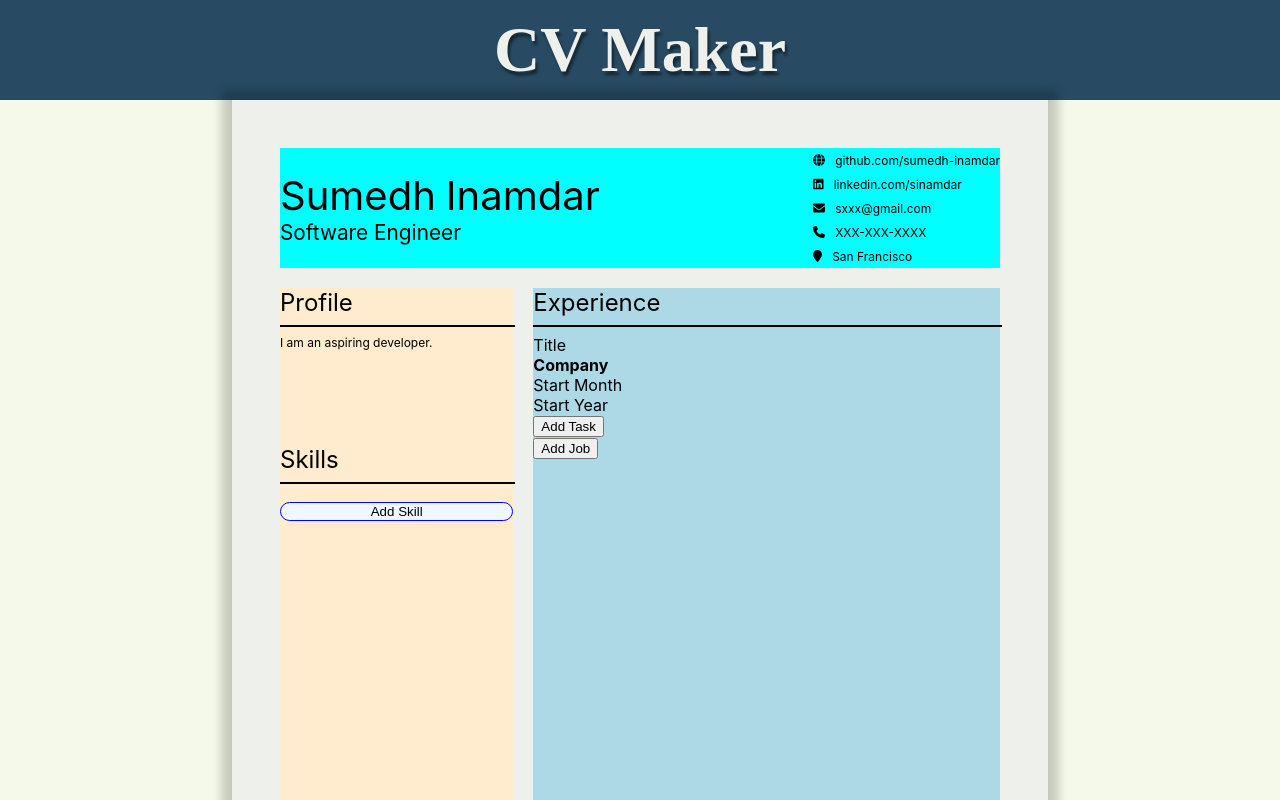
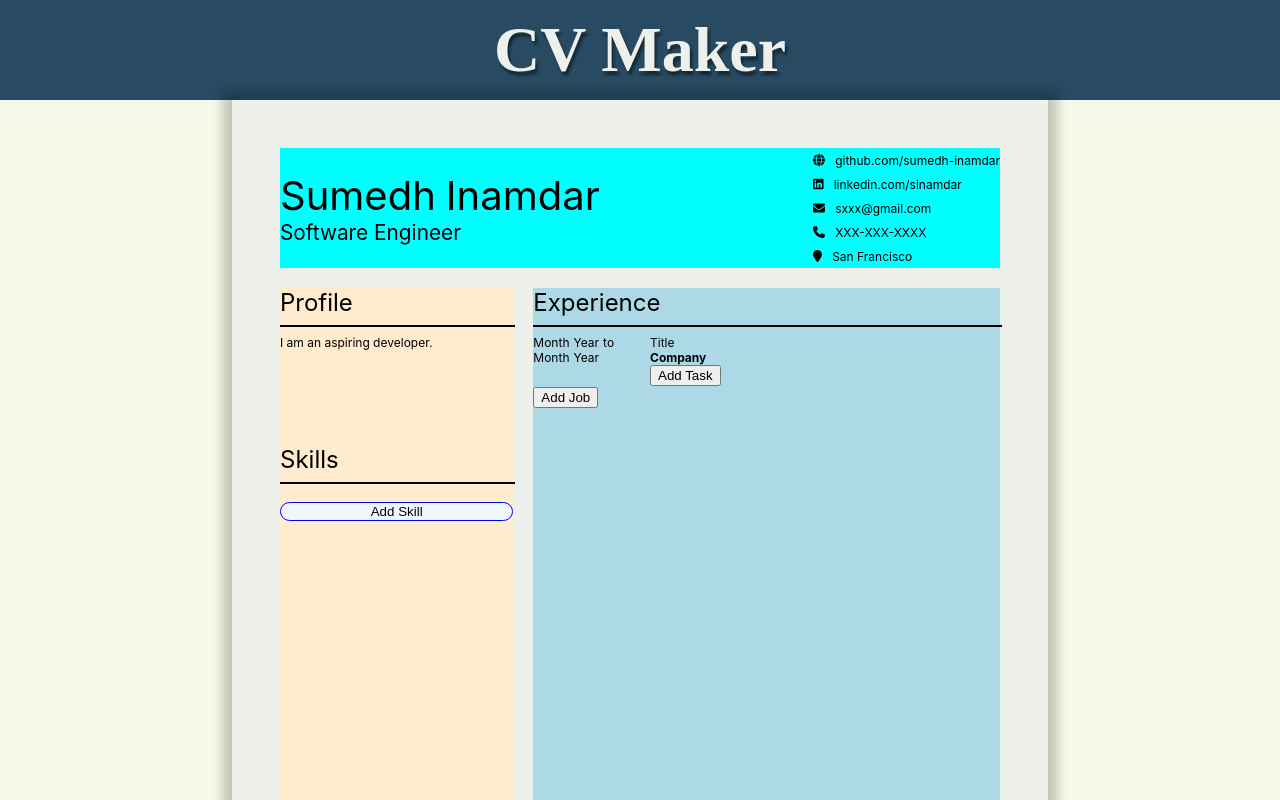
Before and after one commit to sumedh-inamdar/cv-application, a React (Create React App) app: page / in a window 1280 px wide. Both pictures are taken after a click on the button "Add Job". Shown: the top 800 px of the page. Built offline with nearby package versions, Linux system fonts and the light colour scheme; the HTML template or start-up script is replaced by a standard one; a web font is replaced by a local one.

Commit message:
Formatted date range in Job field

```diff
--- a/src/components/CV-components/Experience.js
+++ b/src/components/CV-components/Experience.js
@@ -11,10 +11,10 @@ export default class Experience extends Component {
       currJob: {
         title: 'Title',
         company: 'Company',
-        startMonth: 'Start Month',
-        startYear: 'Start Year',
-        endMonth: undefined,
-        endYear: undefined,
+        startMonth: 'Month',
+        startYear: 'Year',
+        endMonth: 'Month',
+        endYear: 'Year',
         tasks: [
           { name: 'Task 1', id: uniqid() },
           { name: 'Task 2', id: uniqid() },
@@ -33,10 +33,10 @@ export default class Experience extends Component {
       currJob: {
         title: 'Title',
         company: 'Company',
-        startMonth: 'Start Month',
-        startYear: 'Start Year',
-        endMonth: undefined,
-        endYear: undefined,
+        startMonth: 'Month',
+        startYear: 'Year',
+        endMonth: 'Month',
+        endYear: 'Year',
         tasks: [
           { name: 'Task 1', id: uniqid() },
           { name: 'Task 2', id: uniqid() },
--- a/src/components/CV-components/Field.js
+++ b/src/components/CV-components/Field.js
@@ -1,5 +1,6 @@
 import React, { Component } from 'react';
 import PropTypes from 'prop-types';
+import '../../styles/commonStyles.css';
 import '../../styles/Field.css';
 import FieldDisplay from './FieldDisplay';
 import FieldTextArea from './FieldTextArea';
@@ -64,7 +65,8 @@ export default class Field extends Component {
       case 'monthDropdown':
         return (
           <MonthPicker
-            defaultValue={'select month'}
+            short
+            defaultValue={'mo'}
             year={year} // mandatory
             required={true} // default is false
             value={getMonthNum(text)} // mandatory
@@ -74,16 +76,15 @@ export default class Field extends Component {
               this.handleSubmit();
               console.log(month);
             }}
-            id={'month'}
             name={'month'}
-            classes={'classes'}
+            classes={'monthPicker cvText'}
             optionClasses={'option classes'}
           />
         );
       case 'yearDropdown':
         return (
           <YearPicker
-            defaultValue={'select year'}
+            defaultValue={'yr'}
             start={1950} // default is 1900
             reverse // default is ASCENDING
             required={true} // default is false
@@ -95,9 +96,8 @@ export default class Field extends Component {
               this.handleSubmit();
               console.log(year);
             }}
-            id={'year'}
             name={'year'}
-            classes={'classes'}
+            classes={'yearPicker cvText'}
             optionClasses={'option classes'}
           />
         );
--- a/src/components/CV-components/Job.js
+++ b/src/components/CV-components/Job.js
@@ -2,6 +2,7 @@ import React, { Component } from 'react';
 import PropTypes from 'prop-types';
 import AddButton from './AddButton';
 import Field from './Field';
+import '../../styles/commonStyles.css';
 import '../../styles/Job.css';
 
 export default class Job extends Component {
@@ -12,36 +13,59 @@ export default class Job extends Component {
     const { job, addTask, handleChange } = this.props;
     return (
       <div id={job.id} className="jobContainer">
+        <div className="jobContainer__left">
+          <div className="startRow">
+            <Field
+              text={job.startMonth}
+              year={job.startYear}
+              editMode="monthDropdown"
+              handleChange={(event) => handleChange(event, 'startMonth')}
+              className="job__startMonth cvText"
+            />
+            <Field
+              text={job.startYear}
+              editMode="yearDropdown"
+              handleChange={(event) => handleChange(event, 'startYear')}
+              className="job__startYear cvText"
+            />
+            <span className="cvText"> to</span>
+          </div>
+          <div className="startRow">
+            <Field
+              text={job.endMonth}
+              year={job.endYear}
+              editMode="monthDropdown"
+              handleChange={(event) => handleChange(event, 'endMonth')}
+              className="job__endMonth cvText"
+            />
+            <Field
+              text={job.endYear}
+              editMode="yearDropdown"
+              handleChange={(event) => handleChange(event, 'endYear')}
+              className="job__endYear cvText"
+            />
+          </div>
+        </div>
+        <div className="jobContainer__right cvText">
           <Field
             text={job.title}
             editMode="textarea"
             handleChange={(event) => handleChange(event, 'title')}
-          className="job__title"
+            className="job__title cvText"
           />
           <Field
             text={job.company}
             editMode="textarea"
             handleChange={(event) => handleChange(event, 'company')}
-          className="job__company"
+            className="job__company cvText"
           />
-        <Field
-          text={job.startMonth}
-          year={job.startYear}
-          editMode="monthDropdown"
-          handleChange={(event) => handleChange(event, 'startMonth')}
-          className="job__startMonth"
-        />
-        <Field
-          text={job.startYear}
-          editMode="yearDropdown"
-          handleChange={(event) => handleChange(event, 'startYear')}
-          className="job__startYear"
-        />
+
           <AddButton
             clickHandler={addTask}
             buttonText="Add Task"
             className="addTaskButton"
           />
+        </div>
       </div>
     );
   }
--- a/src/styles/Field.css
+++ b/src/styles/Field.css
@@ -13,3 +13,9 @@
   display: flex;
   align-items: center;
 }
+.monthPicker {
+  width: min-content;
+}
+.yearPicker {
+  width: 55px;
+}
--- a/src/styles/Job.css
+++ b/src/styles/Job.css
@@ -1,3 +1,19 @@
+.jobContainer {
+  display: flex;
+}
+.jobContainer__left {
+  flex: 1 0 0;
+}
+.jobContainer__right {
+  flex: 3 0 0;
+}
 .job__company {
-    font-weight: bold;
+  font-weight: bold;
 }
+
+.startRow {
+  display: flex;
+}
+.startRow > * {
+    margin-right: 4px;
+}
--- a/src/utilities/constants.js
+++ b/src/utilities/constants.js
@@ -1,16 +1,16 @@
 const month = {
-  0: 'January',
-  1: 'February',
-  2: 'March',
-  3: 'April',
+  0: 'Jan',
+  1: 'Feb',
+  2: 'Mar',
+  3: 'Apr',
   4: 'May',
   5: 'June',
   6: 'July',
-  7: 'August',
-  8: 'September',
-  9: 'October',
-  10: 'November',
-  11: 'December'
+  7: 'Aug',
+  8: 'Sept',
+  9: 'Oct',
+  10: 'Nov',
+  11: 'Dec'
 };
 export function getMonthText(monthNum) {
   return month[monthNum];
```
Also changed, not shown: src/styles/commonStyles.css (line endings or trailing spaces). Lines whose indentation alone changed are shown as unchanged.
